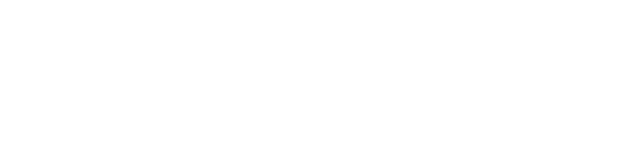
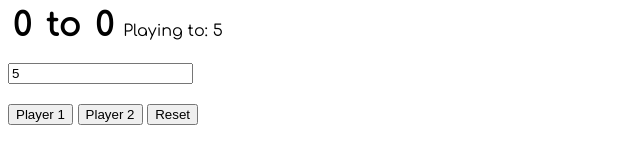
Before and after one commit to chomiak89/scoreKeeper, a plain HTML site: page index.html in a window 1280 px wide. Shown: the whole page, without its empty margins (0-640 px from the left). Drawn offline with Linux system fonts and the light colour scheme.

Commit message:
html structure and js dom selectors

```diff
--- a/index.html
+++ b/index.html
@@ -3,9 +3,23 @@
   <head>
     <meta charset="utf-8">
     <title>Score Keeper</title>
+    <link href="https://fonts.googleapis.com/css?family=Comfortaa" rel="stylesheet">
     <link rel="stylesheet" type="text/css" href="style.css">
   </head>
   <body>
+
+    <h1 id="scorePlayer1">0</h1>
+    <h1>to</h1>
+    <h1 id="scorePlayer2">0</h1>
+
+    <p class="score">Playing to:</p>
+    <p class="score scoreToWin">5</p>
+
+    <input class="scoreSelect" type="number" name="scoreToWin" value="5">
+
+    <button class="btnPlayer1" type="button" name="btnPlayer1">Player 1</button>
+    <button class="btnPlayer2" type="button" name="btnPlayer2">Player 2</button>
+    <button class="btnReset" type="button" name="reset">Reset</button>
 
 
     <script type="text/javascript" src="script.js"></script>
--- a/script.js
+++ b/script.js
@@ -0,0 +1,10 @@
+let scorePlayer1 = document.querySelector("#scorePlayer1");
+let scorePlayer2 = document.querySelector("#scorePlayer2");
+
+let scoreToWin = document.querySelector(".scoreToWin");
+
+let scoreSelect = document.querySelector(".scoreSelect");
+
+let btnPlayer1 = document.querySelector(".btnPlayer1");
+let btnPlayer2 = document.querySelector(".btnPlayer2");
+let btnReset = document.querySelector(".btnReset");
--- a/style.css
+++ b/style.css
@@ -0,0 +1,21 @@
+body {
+  font-family: 'Comfortaa', cursive;
+}
+
+h1 {
+  display: inline;
+  margin: 0 5px;
+}
+
+.score {
+  display: inline
+}
+
+input[type="number"] {
+  display: block;
+  margin-top: 20px;
+}
+
+button {
+  margin-top: 20px;
+}
```
